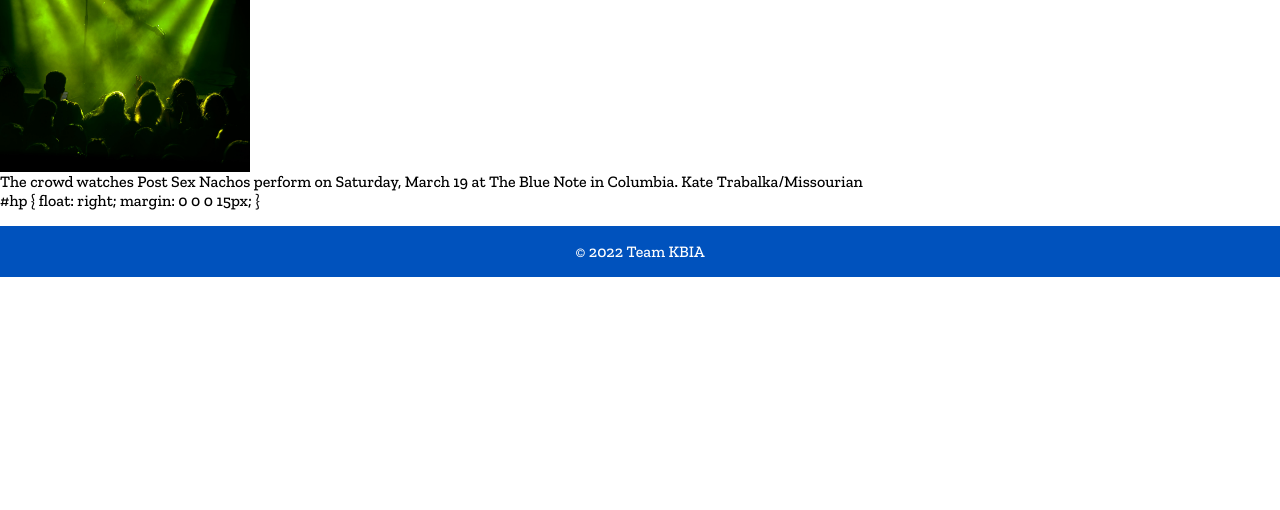
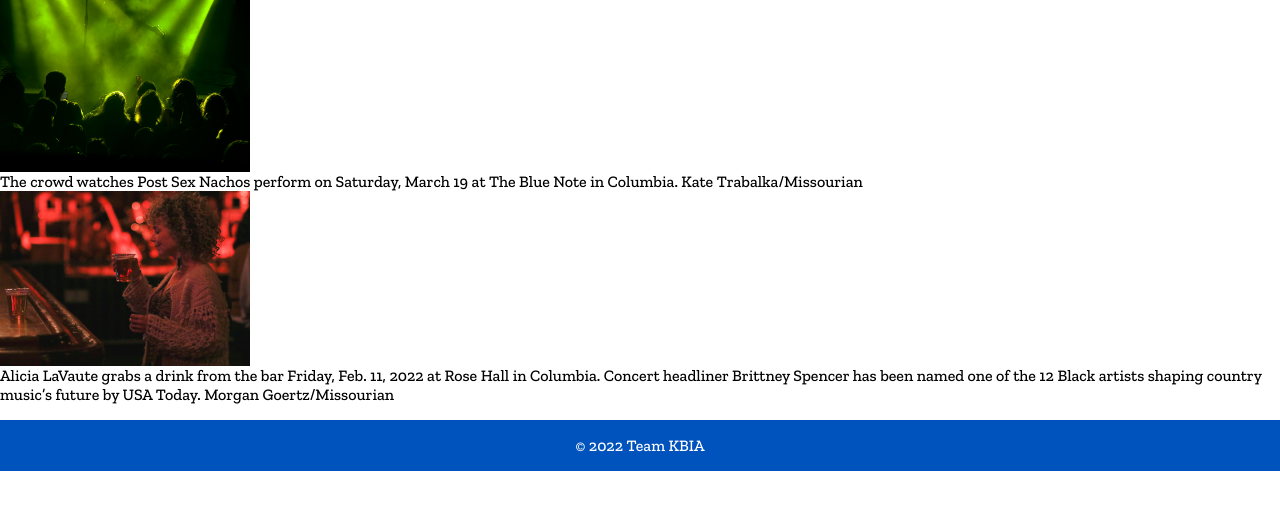
Before and after one commit to J4502-SS22/KBIA, a plain HTML site: page index.html in a window 1280 px wide. Shown: the part 188-698 px from the top of the page. Drawn offline with nearby package versions, Linux system fonts and the light colour scheme.

Commit message:
Added a second image

```diff
--- a/index.html
+++ b/index.html
@@ -27,10 +27,9 @@
 
 	<img src="Kate Trabalka:Missourian.jpg" alt=" A green light shines over the Blue Note concert goers while watching local Columbia band Post Sex Nachos." width="250" height="175" id="hp"/>
 	<figcaption> The crowd watches Post Sex Nachos perform on Saturday, March 19 at The Blue Note in Columbia. Kate Trabalka/Missourian</figcaption>
-	#hp  {
-	float: right;
-	margin: 0 0 0 15px;
-	}
+	<img src="Morgan Goertz:Missourian.jpg" alt="Rose Hall concert goer Alicia LaVaute grabs a drink from the bar while attending a concert by Brittney Spencer. Red lights shine behind LaVaute as she is about to take a drink of her beer." width="250" height="175" >
+	<figcaption> Alicia LaVaute grabs a drink from the bar Friday, Feb. 11, 2022 at Rose Hall in Columbia. Concert headliner Brittney Spencer has been named one of the 12 Black artists shaping country music’s future by USA Today. Morgan Goertz/Missourian</figcaption>
+
 		<footer>
 			© <time datetime="2022">2022</time> Team KBIA
 		</footer>
```
